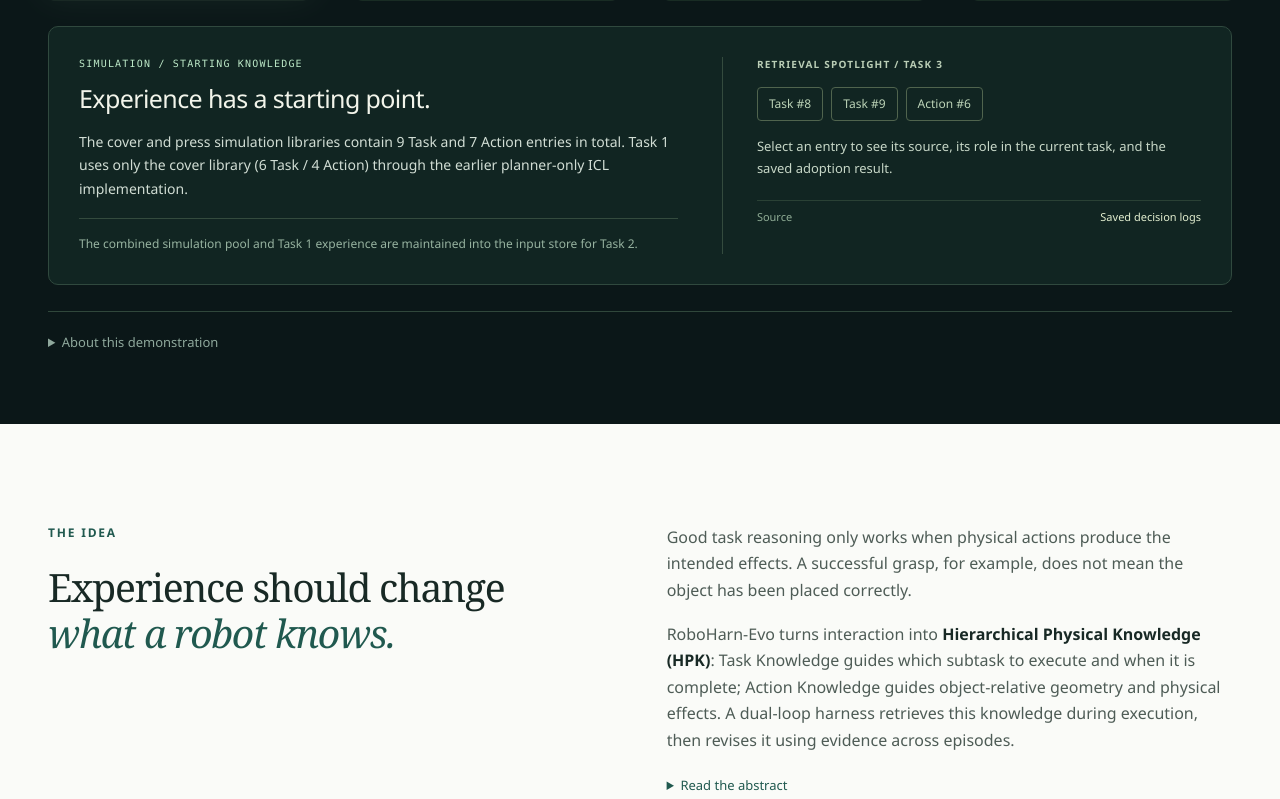
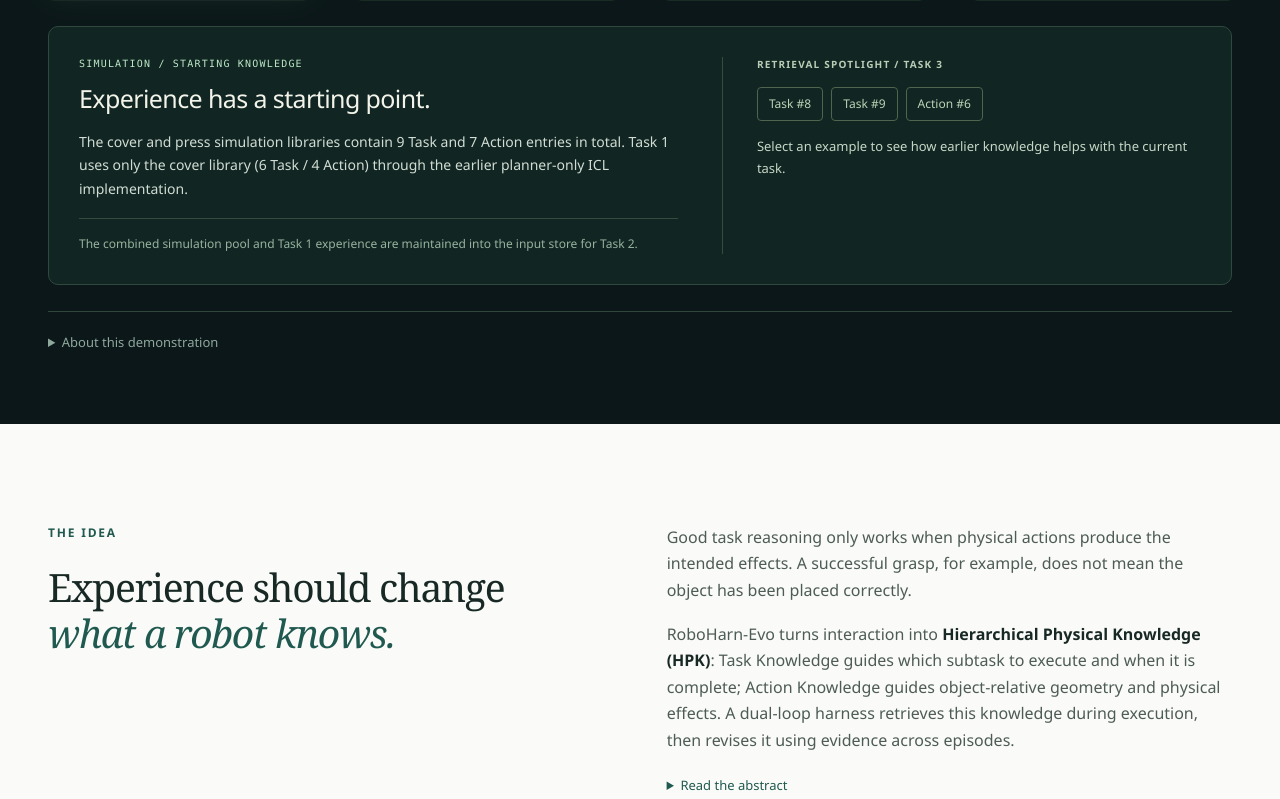
Before and after one commit to RUCKBReasoning/RoboHarn-Evo, a plain HTML site: page index.html in a window 1280 px wide. Shown: the part 2537-3336 px from the top of the page. Drawn offline with Linux system fonts and the light colour scheme.

Commit message:
Publish RoboHarn-Evo project page

```diff
--- a/index.html
+++ b/index.html
@@ -97,7 +97,7 @@
           </div>
           <div class="memory-inspector">
             <div class="memory-inspector-copy" aria-live="polite" aria-atomic="true"><span class="memory-kicker" id="memory-kicker">SIMULATION / STARTING KNOWLEDGE</span><h4 id="memory-title">Experience has a starting point.</h4><p id="memory-description">The cover and press simulation libraries contain 9 Task and 7 Action entries in total. Task 1 uses only the cover library (6 Task / 4 Action) through the earlier planner-only ICL implementation.</p><p class="memory-provenance" id="memory-provenance">The combined simulation pool and Task 1 experience are maintained into the input store for Task 2.</p></div>
-            <div class="memory-proof"><span class="small-label">RETRIEVAL SPOTLIGHT / TASK 3</span><div class="memory-proof-tabs" role="group" aria-label="Inspect retrieval examples"><button data-evidence="task8" aria-pressed="false">Task #8</button><button data-evidence="task9" aria-pressed="false">Task #9</button><button data-evidence="action6" aria-pressed="false">Action #6</button></div><p id="memory-proof-text">Select an entry to see its source, its role in the current task, and the saved adoption result.</p><dl id="memory-proof-flags"><div><dt>Source</dt><dd>Saved decision logs</dd></div></dl></div>
+            <div class="memory-proof"><span class="small-label">RETRIEVAL SPOTLIGHT / TASK 3</span><div class="memory-proof-tabs" role="group" aria-label="Inspect retrieval examples"><button data-evidence="task8" aria-pressed="false">Task #8</button><button data-evidence="task9" aria-pressed="false">Task #9</button><button data-evidence="action6" aria-pressed="false">Action #6</button></div><p id="memory-proof-text">Select an example to see how earlier knowledge helps with the current task.</p></div>
           </div>
         </div>
         <details class="story-evidence-note"><summary>About this demonstration</summary><p>Knowledge counts describe maintained stores, not additive episode deltas.</p><p>Task 1 used earlier planner-only ICL. Tasks 2 and 3 used dual-level retrieval. Task #8 and #9 in Task 3 have Task 2 maintenance provenance; Action #6 also exists in simulation knowledge. Adoption and behavior change are reported separately. Tasks 2 and 3 were human-confirmed; the blue-button effect in Task 3 remained unconfirmed automatically. No post-Task-3 knowledge checkpoint is claimed. The three runs illustrate experience reuse, not a controlled success-rate comparison.</p><p>The video is silent, with English text and no background music. All footage is from RoboHarn-Evo. <a href="assets/story-captions.vtt" download>Download English captions</a> · <a href="assets/story-evidence.json">View selected evidence</a></p></details>
--- a/story.js
+++ b/story.js
@@ -8,14 +8,14 @@
   const proofButtons = [...section.querySelectorAll('[data-evidence]')];
   const stages = {
     sim: {time:0, kicker:'SIMULATION / STARTING KNOWLEDGE',title:'Experience has a starting point.',description:'The cover and press simulation libraries contain 9 Task and 7 Action entries in total. Task 1 uses only the cover library (6 Task / 4 Action) through the earlier planner-only ICL implementation.',provenance:'The combined simulation pool and Task 1 experience are maintained into the input store for Task 2.'},
-    cover: {time:12,kicker:'TASK 1 / PHYSICAL EXPERIENCE',title:'A trajectory becomes evidence.',description:'The robot covers the blocks in order. The recorded trajectory and physical feedback are incorporated into knowledge maintenance. The resulting Task 2 input contains 12 Task and 13 Action entries.',provenance:'Task 1: 20260924/195945 · automatically verified success. Store counts are maintained snapshots, not new-entry totals.'},
-    press: {time:36,kicker:'TASK 2 / KNOWLEDGE MAINTENANCE',title:'A counting strategy carries forward.',description:'The robot enters two counts, then confirms. Task and Action Knowledge support its decisions. Maintenance with this trajectory produces the 16 Task / 16 Action input store subsequently used by Task 3.',provenance:'Task 2: 20261001/133133 · human-confirmed success; automatic status interrupted. Task 3 entries #8 and #9 carry this episode’s maintenance provenance.'},
-    compose: {time:58,kicker:'TASK 3 / CROSS-TASK RETRIEVAL',title:'Retrieve for the current goal.',description:'Uncover the blocks, set the cup aside, count, and press. Task Knowledge from the preceding count-entry task is retrieved for two red presses in this new task. Action Knowledge supports placement and contact geometry.',provenance:'Task 3: 20261001/210736 · 16 Task / 16 Action entries at input. Select a retrieval example to inspect the saved evidence.'}
+    cover: {time:12,kicker:'TASK 1 / PHYSICAL EXPERIENCE',title:'A trajectory becomes evidence.',description:'The robot covers the blocks in order. The recorded trajectory and physical feedback are incorporated into knowledge maintenance. The resulting Task 2 input contains 12 Task and 13 Action entries.',provenance:'The robot completes the covering task. Its experience is used to update the knowledge available to Task 2.'},
+    press: {time:36,kicker:'TASK 2 / KNOWLEDGE MAINTENANCE',title:'A counting strategy carries forward.',description:'The robot enters two counts, then confirms. Task and Action Knowledge support its decisions. Maintenance with this trajectory produces the 16 Task / 16 Action input store subsequently used by Task 3.',provenance:'The pressing strategies carried forward from this task are later retrieved for the two red presses in Task 3.'},
+    compose: {time:58,kicker:'TASK 3 / CROSS-TASK RETRIEVAL',title:'Retrieve for the current goal.',description:'Uncover the blocks, set the cup aside, count, and press. Task Knowledge from the preceding count-entry task is retrieved for two red presses in this new task. Action Knowledge supports placement and contact geometry.',provenance:'Select an example to explore the pressing and placement knowledge retrieved in this task.'}
   };
   const evidence = {
-    task8:{time:71, layer:'TASK KNOWLEDGE / ENTRY #8',title:'One press. Release. Verify. Then continue.',description:'For the first of two red presses, the retrieved strategy refines the current subtask: verify a distinct depression, release, and withdrawal before the second press.',provenance:'Task 2 maintained checkpoint → Task 3 input, Task line 9 (zero-based index 8). Saved event 160; retrieval at approximately 26:33 in the raw Task 3 recording.',text:'A strategy maintained with Task 2 is adopted in Task 3. The saved log explicitly records a change to the task plan.',flags:[['Source','Task 2 maintenance'],['Adopted','Yes'],['Task behavior changed','Yes'],['Saved event','Task 3 · line 160']]},
-    task9:{time:87,layer:'TASK KNOWLEDGE / ENTRY #9',title:'Complete the second cycle before advancing.',description:'The next retrieved strategy preserves the first verified red press, completes a distinct second press-and-release cycle, and waits for confirmation before moving to green.',provenance:'Task 2 maintained checkpoint → Task 3 input, Task line 10 (zero-based index 9). Saved event 201; retrieval at approximately 31:15 in the raw Task 3 recording.',text:'The second count strategy also carries Task 2 episode provenance and a recorded task-plan change.',flags:[['Source','Task 2 maintenance'],['Adopted','Yes'],['Task behavior changed','Yes'],['Saved event','Task 3 · line 201']]},
-    action6:{time:62,layer:'ACTION KNOWLEDGE / ENTRY #6',title:'Set the cup aside with support and clearance.',description:'The selected placement knowledge favors a supported location, an approach from above, preserved attachment orientation, and clearance. The Action entry is adopted, but the saved log does not record a behavior change.',provenance:'Content matches the simulation cover library and the stores maintained with Tasks 1 and 2. It is not exclusively a new discovery from Task 1. Saved event 82.',text:'This example distinguishes knowledge adoption from behavior change, and shared provenance from a uniquely new rule.',flags:[['Source','Simulation + maintained stores'],['Adopted','Yes'],['Action behavior changed','No'],['Saved event','Task 3 · line 82']]}
+    task8:{time:71, layer:'TASK KNOWLEDGE / ENTRY #8',title:'One press. Release. Verify. Then continue.',description:'For the first of two red presses, the retrieved strategy refines the current subtask: verify a distinct depression, release, and withdrawal before the second press.',provenance:'A pressing strategy carried forward from Task 2 and reused for the first red press in Task 3.',text:'Task 2 → Task 3: check that the first press is complete before starting the second.'},
+    task9:{time:87,layer:'TASK KNOWLEDGE / ENTRY #9',title:'Complete the second cycle before advancing.',description:'The next retrieved strategy preserves the first verified red press, completes a distinct second press-and-release cycle, and waits for confirmation before moving to green.',provenance:'Task 3 reuses counting knowledge carried forward from Task 2 to finish both red presses in order.',text:'Finish both red presses before moving to green, so each required press is counted separately.'},
+    action6:{time:62,layer:'ACTION KNOWLEDGE / ENTRY #6',title:'Set the cup aside with support and clearance.',description:'The retrieved knowledge describes how to set the cup down: choose a supported location, approach from above, and leave enough clearance.',provenance:'This placement knowledge comes from simulation and remains available after Tasks 1 and 2.',text:'Task 3 retrieves an existing placement strategy when setting the cup aside.'}
   };
   let currentKey = '';
   const setText = (id, value) => document.getElementById(id).textContent = value;
@@ -26,19 +26,14 @@
     nodes.forEach(b=>b.setAttribute('aria-pressed',String(b.dataset.memory===key)));
     proofButtons.forEach(b=>b.setAttribute('aria-pressed','false'));
     setText('memory-kicker',s.kicker);setText('memory-title',s.title);setText('memory-description',s.description);setText('memory-provenance',s.provenance);
-    setText('memory-proof-text','Select an entry to see its source, its role in the current task, and the saved adoption result.');
-    flags([['Source','Saved decision logs']]);
-  }
-  function flags(rows) {
-    const list=document.getElementById('memory-proof-flags');list.replaceChildren();
-    rows.forEach(([key,value])=>{const row=document.createElement('div'),term=document.createElement('dt'),detail=document.createElement('dd');term.textContent=key;detail.textContent=value;row.append(term,detail);list.append(row);});
+    setText('memory-proof-text','Select an example to see how earlier knowledge helps with the current task.');
   }
   function showEvidence(key) {
     if(currentKey===key)return;
     currentKey=key;const e=evidence[key];
     nodes.forEach(b=>b.setAttribute('aria-pressed',String(b.dataset.memory==='compose')));
     proofButtons.forEach(b=>b.setAttribute('aria-pressed',String(b.dataset.evidence===key)));
-    setText('memory-kicker',e.layer);setText('memory-title',e.title);setText('memory-description',e.description);setText('memory-provenance',e.provenance);setText('memory-proof-text',e.text);flags(e.flags);
+    setText('memory-kicker',e.layer);setText('memory-title',e.title);setText('memory-description',e.description);setText('memory-provenance',e.provenance);setText('memory-proof-text',e.text);
   }
   function sync() {
     const t=film.currentTime;
```
Also changed, not shown: story.css.
